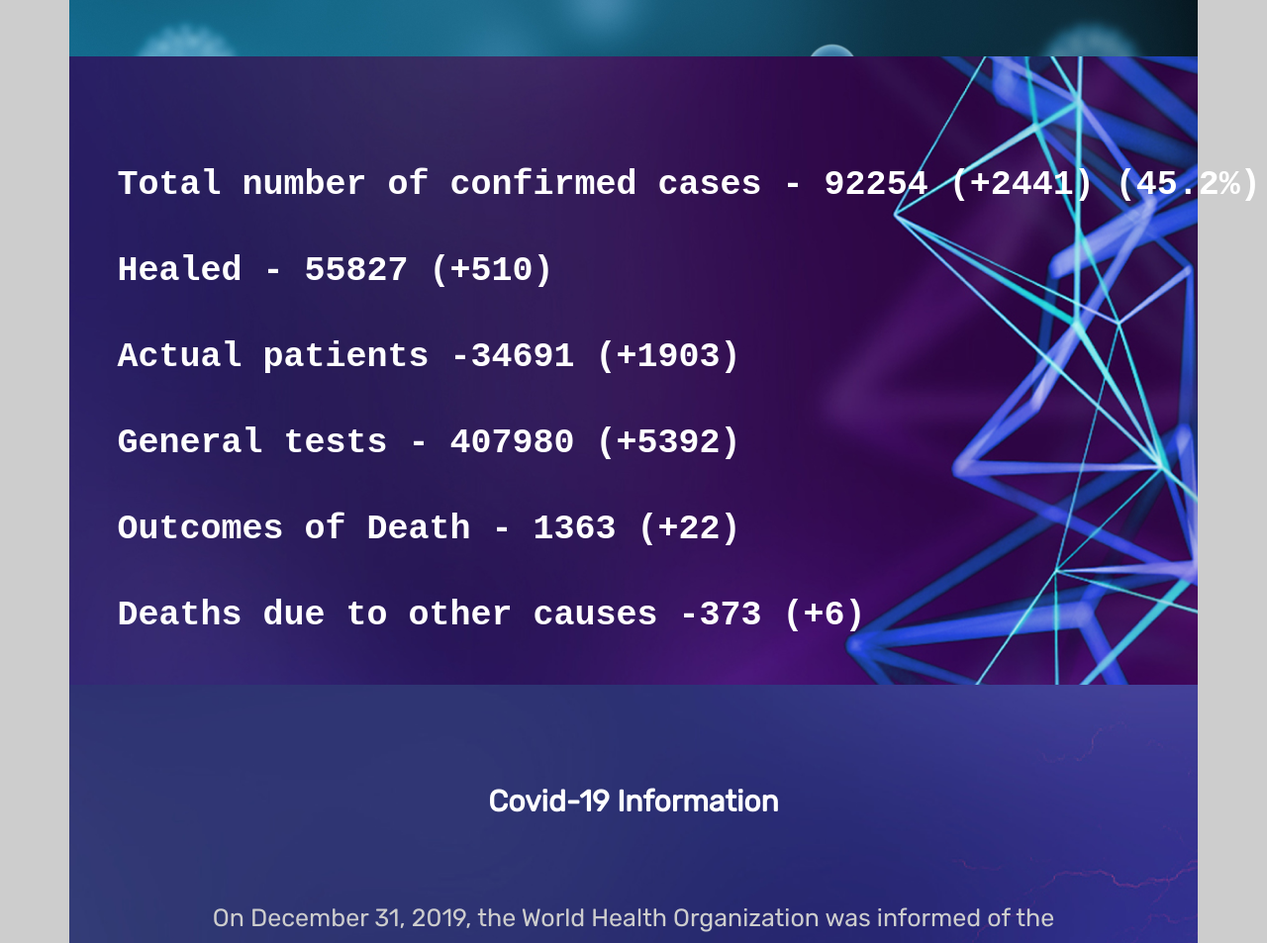
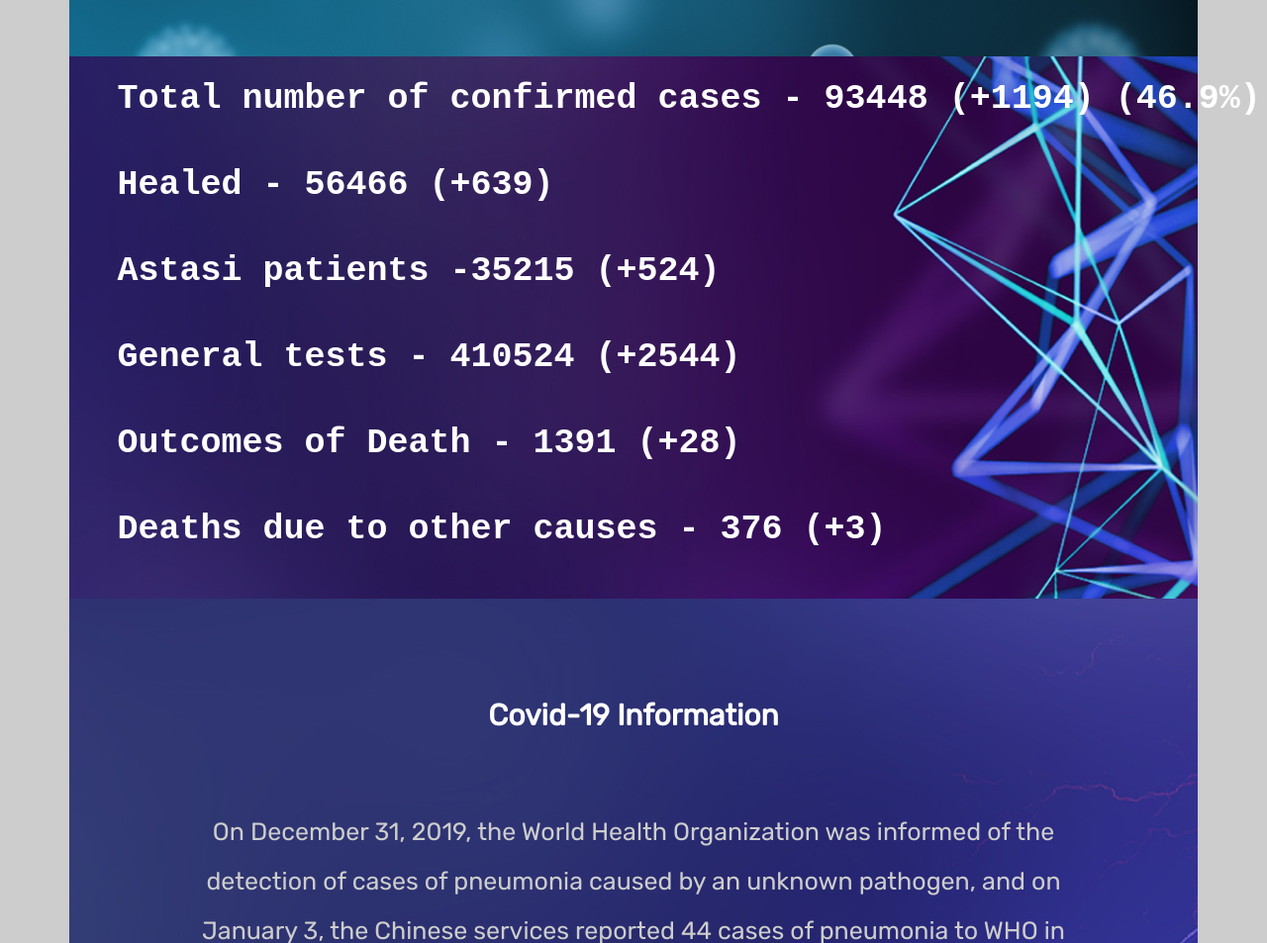
Before and after one commit to mher2007/Amcorona, a plain HTML site: page index.html in a window 1280 px wide. Shown: the part 624-1577 px from the top of the page at 99% size. Drawn offline with Linux system fonts and the light colour scheme; a script that the page names is missing.

Commit message:
Update index.html

```diff
--- a/index.html
+++ b/index.html
@@ -70,13 +70,12 @@
         <div class="information_block">
             <h3>
                 <pre>
-
-Total number of confirmed cases - 92254 (+2441) (45.2%)
-Healed - 55827 (+510)
-Actual patients -34691 (+1903)
-General tests - 407980 (+5392)
-Outcomes of Death - 1363 (+22)
-Deaths due to other causes -373 (+6)
+Total number of confirmed cases - 93448 (+1194) (46.9%)
+Healed - 56466 (+639)
+Astasi patients -35215 (+524)
+General tests - 410524 (+2544)
+Outcomes of Death - 1391 (+28)
+Deaths due to other causes - 376 (+3)
                 </pre>
 
             </h3>
```
